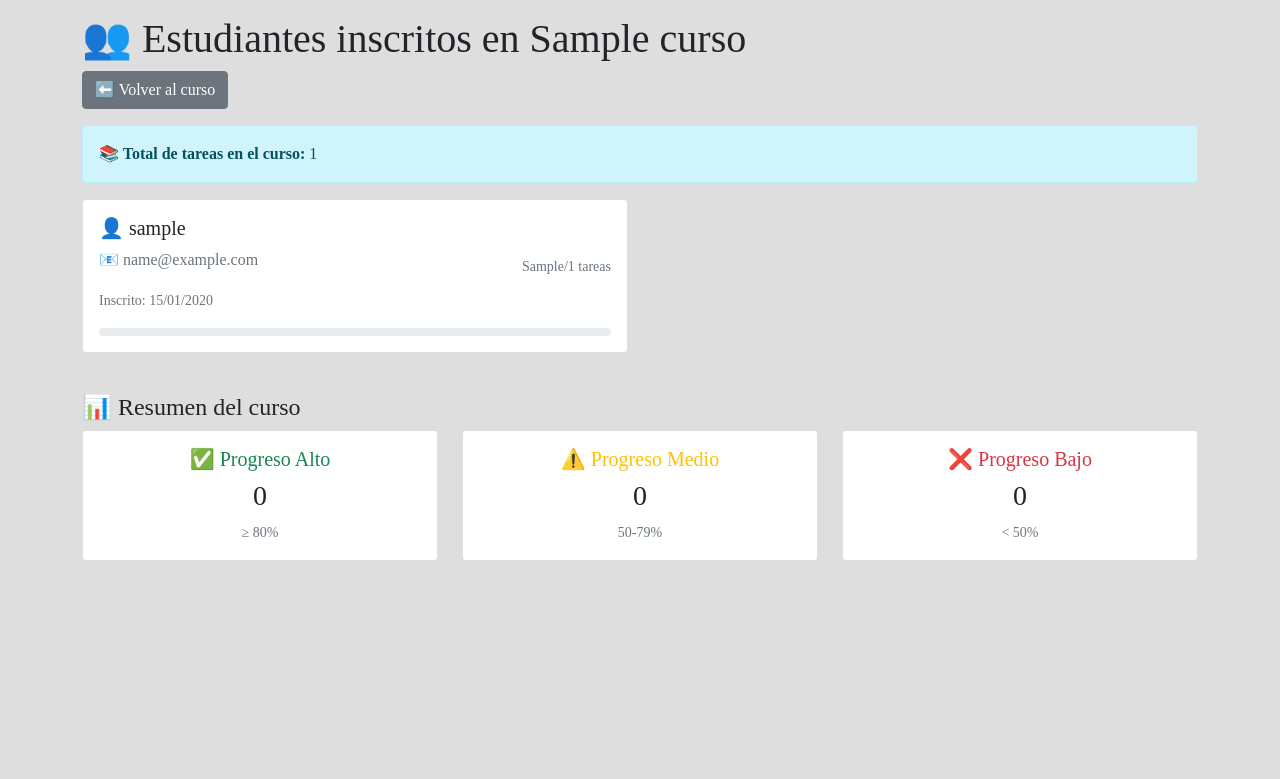
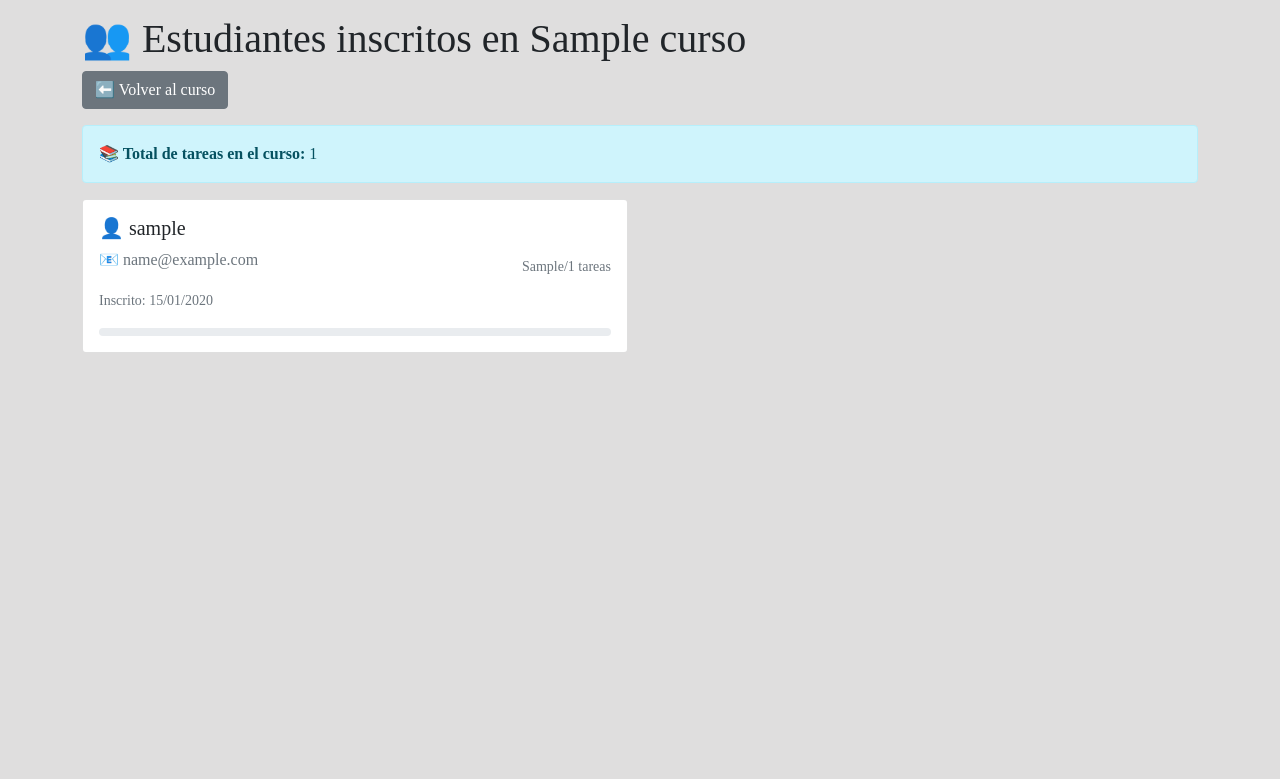
Before and after one commit to ErickCahuapaza10/Grupo-5-Plataforma-de-Cursos-Breves, a Django app: template proy5_PlataformaCursosBreves/aplicacion/templates/aplicacion/lista_estudiantes.html in a window 1280 px wide. Shown: the part 143-922 px from the top of the page. Run offline with Django 5.2, Linux system fonts and the light colour scheme; tables that the repository leaves empty hold one stand-in row (values such as "Sample post"); the template is opened without the code that fills it: values that come from a table or form of the project are taken from there, most other values are stand-ins (such as "Sample title", 1, 10 or a date in 2020); some libraries are stand-ins or nearby versions.

Commit message:
Commit corrigiendo errores

```diff
--- a/proy5_PlataformaCursosBreves/aplicacion/static/aplicacion/css/crearcurso.css
+++ b/proy5_PlataformaCursosBreves/aplicacion/static/aplicacion/css/crearcurso.css
@@ -1,4 +1,3 @@
-/* crearcurso.css */
 
 body {
     font-family: 'Segoe UI', Tahoma, Geneva, Verdana, sans-serif;
--- a/proy5_PlataformaCursosBreves/aplicacion/templates/aplicacion/editar_curso.html
+++ b/proy5_PlataformaCursosBreves/aplicacion/templates/aplicacion/editar_curso.html
@@ -30,7 +30,7 @@
               <a href="{% url 'detalle_curso' form.instance.pk %}" class="btn btn-secondary me-2">
                 Cancelar
               </a>
-              <button type="submit" class="btn btn-warning">
+              <button type="submit" class="btn btn-primary">
                 Guardar cambios
               </button>
             </div>
--- a/proy5_PlataformaCursosBreves/aplicacion/templates/aplicacion/home.html
+++ b/proy5_PlataformaCursosBreves/aplicacion/templates/aplicacion/home.html
@@ -11,20 +11,20 @@
         <h3> {{ user.username }} Bienvenido!! </h3>
     {% else %}
         <div style="color: #1976d2; font-size: 1.3rem; font-weight: 500; font-family: 'Segoe UI', Arial, sans-serif; background: #e3f2fd; border-radius: 8px; padding: 1em; margin: 1em 0;">
-            Este blog es un sitio para sus cursos!!! <br>
+            Este blog es un sitio para una plataforma de cursos breves!!! <br>
             <span style="color: #388e3c; font-size: 1.1rem; font-style: italic;">Creado con Django!!!</span>
         </div>
     {% endif %}
         <div id="carouselExampleControls" class="carousel slide" data-bs-ride="carousel">
             <div class="carousel-inner">
                 <div class="carousel-item active">
-            <img src="{% static 'aplicacion/img/nacho.jpg' %}" class="d-block mx-auto carousel-img" style="width: 60%; height: auto;" alt="...">
+            <img src="{% static 'aplicacion/img/plataforma.jpg' %}" class="d-block mx-auto carousel-img" style="width: 60%; height: auto;" alt="...">
             </div>
             <div class="carousel-item">
             <img src="{% static 'aplicacion/img/participantes.jpg' %}" class="d-block mx-auto carousel-img" style="width: 60%; height: auto;" alt="Participantes">
             </div>
          <div class="carousel-item">
-            <img src="{% static 'aplicacion/img/sebas.jpg' %}" class="d-block mx-auto carousel-img" style="width: 60%; height: auto;" alt="...">
+            <img src="{% static 'aplicacion/img/cursos.jpg' %}" class="d-block mx-auto carousel-img" style="width: 60%; height: auto;" alt="...">
             </div>
          </div>
   <button class="carousel-control-prev" type="button" data-bs-target="#carouselExampleControls" data-bs-slide="prev">
--- a/proy5_PlataformaCursosBreves/aplicacion/templates/aplicacion/lista_estudiantes.html
+++ b/proy5_PlataformaCursosBreves/aplicacion/templates/aplicacion/lista_estudiantes.html
@@ -45,7 +45,6 @@
                             </div>
                         </div>
 
-                        <!-- Barra de progreso -->
                         <div class="mt-3">
                             <div class="progress" style="height: 8px;">
                                 <div class="progress-bar
@@ -66,39 +65,6 @@
             {% endfor %}
         </div>
 
-        <!-- Resumen estadístico -->
-        <div class="mt-4">
-            <h4>📊 Resumen del curso</h4>
-            <div class="row">
-                <div class="col-md-4">
-                    <div class="card text-center">
-                        <div class="card-body">
-                            <h5 class="card-title text-success">✅ Progreso Alto</h5>
-                            <h3>{{ estudiantes_data|length|add:"-1"|floatformat:0 }}</h3>
-                            <small class="text-muted">≥ 80%</small>
-                        </div>
-                    </div>
-                </div>
-                <div class="col-md-4">
-                    <div class="card text-center">
-                        <div class="card-body">
-                            <h5 class="card-title text-warning">⚠️ Progreso Medio</h5>
-                            <h3>0</h3>
-                            <small class="text-muted">50-79%</small>
-                        </div>
-                    </div>
-                </div>
-                <div class="col-md-4">
-                    <div class="card text-center">
-                        <div class="card-body">
-                            <h5 class="card-title text-danger">❌ Progreso Bajo</h5>
-                            <h3>0</h3>
-                            <small class="text-muted">< 50%</small>
-                        </div>
-                    </div>
-                </div>
-            </div>
-        </div>
     {% else %}
         <div class="alert alert-warning">
             <h4>⚠️ No hay estudiantes inscritos</h4>
--- a/proy5_PlataformaCursosBreves/aplicacion/templates/aplicacion/subir_material.html
+++ b/proy5_PlataformaCursosBreves/aplicacion/templates/aplicacion/subir_material.html
@@ -15,7 +15,9 @@
 
               {% if form.non_field_errors %}
                 <div class="alert alert-danger">
-                {% for err in form.non_field_errors %}{{ err }}<br>{% endfor %}
+                  {% for err in form.non_field_errors %}
+                    {{ err }}<br>
+                  {% endfor %}
                 </div>
               {% endif %}
 
@@ -30,7 +32,6 @@
                       <div class="text-danger small">{{ err }}</div>
                     {% endfor %}
                   </div>
-
                 {% else %}
                   <div class="mb-3">
                     {{ field.label_tag }}
--- a/proy5_PlataformaCursosBreves/aplicacion/views.py
+++ b/proy5_PlataformaCursosBreves/aplicacion/views.py
@@ -52,6 +52,7 @@ def crear_curso(request):
 
     return render(request, 'aplicacion/crear_curso.html', {'form': form})
 
+@login_required
 def lista_cursos(request):
     cursos = Curso.objects.all()
     return render(request,'aplicacion/lista_cursos.html', {'cursos':cursos})
@@ -113,14 +114,12 @@ def detalle_curso(request, pk):
 
 def eliminar_curso(request, pk):
     curso = get_object_or_404(Curso, pk=pk)
-    # Solo el profesor que lo creó puede eliminar
     if curso.id_profesor.autor != request.user:
         return HttpResponseForbidden()
     if request.method == 'POST':
         curso.delete()
         messages.success(request, f'El curso "{curso.nom_curso}" fue eliminado.')
         return redirect('lista_cursos')
-    # GET → mostramos confirmación
     return render(request, 'aplicacion/confirmar_eliminacion.html', {
         'curso': curso
     })
```
Also changed, not shown: proy5_PlataformaCursosBreves/aplicacion/templates/aplicacion/detalle_curso.html (+4 -4 lines), proy5_PlataformaCursosBreves/aplicacion/static/aplicacion/img/cursos.jpg (added), proy5_PlataformaCursosBreves/aplicacion/static/aplicacion/img/plataforma.jpg (added), proy5_PlataformaCursosBreves/db.sqlite3, proy5_PlataformaCursosBreves/materiales/face.jpg (deleted), 8 other files. Lines whose indentation alone changed are shown as unchanged.
